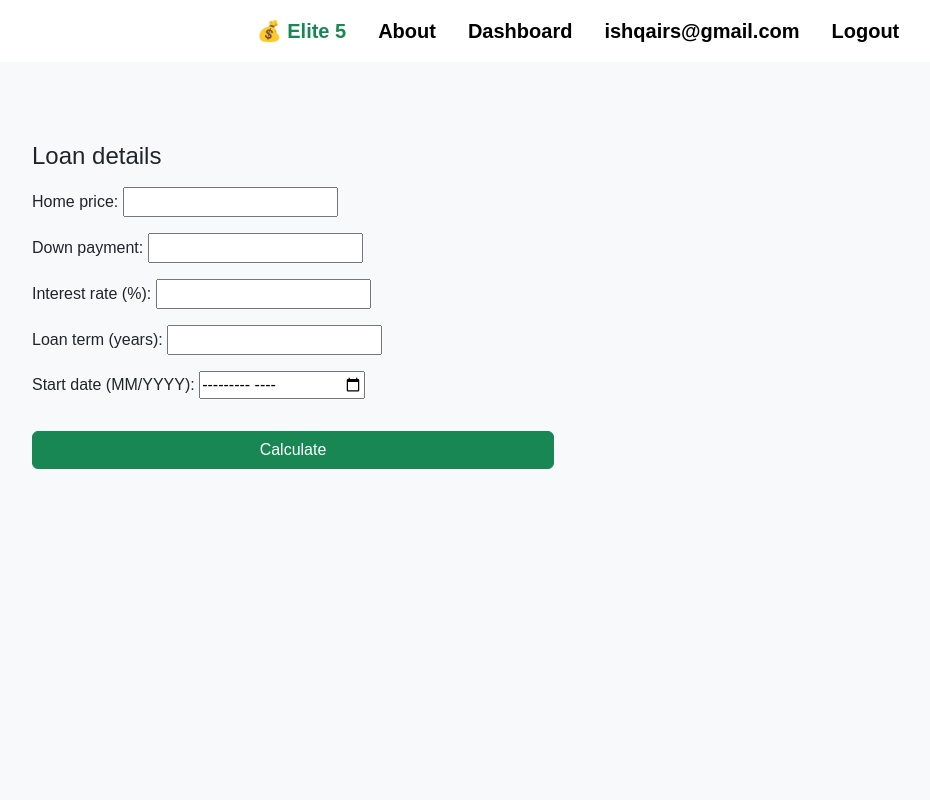
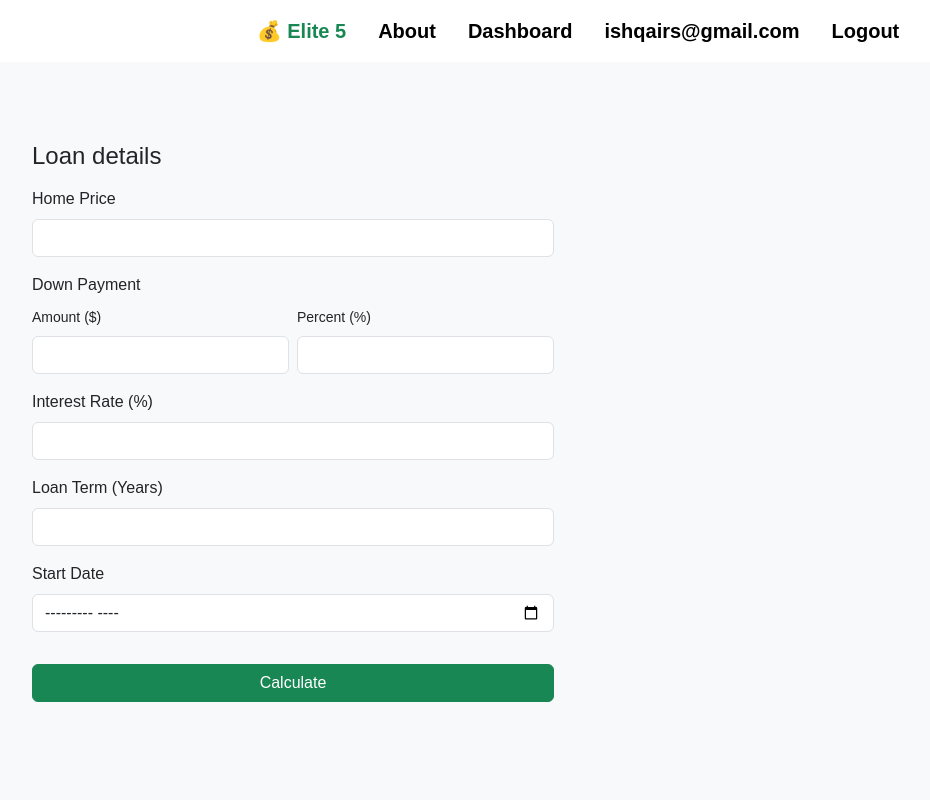
Before and after one commit to DePaul-Spring-2025-CSC-394-903/final-project-poc-team-5, a Django app: page /mortgage/ in a window 1280 px wide. Shown: the whole page, without its empty margins (62-992 px from the left). Run offline with Django 4.2, Linux system fonts and the light colour scheme; a user stored in the database is signed in; some libraries are stand-ins or nearby versions.

Commit message:
some extra

```diff
--- a/hello_project/settings.py
+++ b/hello_project/settings.py
@@ -17,6 +17,7 @@ INSTALLED_APPS = [
     'django.contrib.messages',
     'django.contrib.staticfiles',
     'django.contrib.humanize',
+    'widget_tweaks',
     'main',
 ]
 
--- a/main/forms.py
+++ b/main/forms.py
@@ -84,8 +84,8 @@ class MainPaymentForm(forms.Form):
 
 class MortgageForm(forms.Form):
     home_price = forms.DecimalField(label="Home price", min_value=0)
-    down_payment = forms.DecimalField(label="Down payment", min_value=0)
+    down_payment = forms.DecimalField(label="Down payment ($)", min_value=0, required=False)
+    down_payment_percent = forms.DecimalField(label="Down payment (%)", min_value=0, max_value=100, required=False)
     interest_rate = forms.DecimalField(label="Interest rate (%)", min_value=0)
     loan_term = forms.IntegerField(label="Loan term (years)", min_value=1)
-    #start_date = forms.DateField(label="Start date", widget=forms.DateInput(attrs={'type': 'month'})
     start_date = forms.CharField(label="Start date (MM/YYYY)", widget=forms.TextInput(attrs={'type': 'month'}))
--- a/main/templates/main/mortgage_calculator.html
+++ b/main/templates/main/mortgage_calculator.html
@@ -1,5 +1,6 @@
 {% extends "main/base.html" %}
 {% load static %}
+{% load widget_tweaks %}
 
 {% block content %}
 <div class="container py-5">
@@ -9,7 +10,46 @@
       <h4 class="mb-3">Loan details</h4>
       <form method="post">
         {% csrf_token %}
-        {{ form.as_p }}
+
+        <!-- Home Price -->
+        <div class="mb-3">
+          <label for="id_home_price" class="form-label">Home Price</label>
+          {{ form.home_price|add_class:"form-control" }}
+        </div>
+
+        <!-- Down Payment + Percent -->
+        <div class="mb-3">
+          <label class="form-label">Down Payment</label>
+          <div class="row g-2">
+            <div class="col">
+              <label for="id_down_payment" class="form-label small">Amount ($)</label>
+              {{ form.down_payment|add_class:"form-control" }}
+            </div>
+            <div class="col">
+              <label for="id_down_payment_percent" class="form-label small">Percent (%)</label>
+              {{ form.down_payment_percent|add_class:"form-control" }}
+            </div>
+          </div>
+        </div>
+
+        <!-- Interest Rate -->
+        <div class="mb-3">
+          <label for="id_interest_rate" class="form-label">Interest Rate (%)</label>
+          {{ form.interest_rate|add_class:"form-control" }}
+        </div>
+
+        <!-- Loan Term -->
+        <div class="mb-3">
+          <label for="id_loan_term" class="form-label">Loan Term (Years)</label>
+          {{ form.loan_term|add_class:"form-control" }}
+        </div>
+
+        <!-- Start Date -->
+        <div class="mb-3">
+          <label for="id_start_date" class="form-label">Start Date</label>
+          {{ form.start_date|add_class:"form-control" }}
+        </div>
+
         <button type="submit" class="btn btn-success w-100 mt-3">Calculate</button>
       </form>
     </div>
@@ -31,6 +71,25 @@
   </div>
 </div>
 
+<!-- JavaScript for auto-calculating down payment -->
+<script>
+document.addEventListener("DOMContentLoaded", () => {
+  const priceInput = document.getElementById("id_home_price");
+  const percentInput = document.getElementById("id_down_payment_percent");
+  const downInput = document.getElementById("id_down_payment");
+
+  function updateDownPayment() {
+    const price = parseFloat(priceInput.value.replace(/,/g, '')) || 0;
+    const percent = parseFloat(percentInput.value) || 0;
+    const down = (price * percent / 100).toFixed(2);
+    downInput.value = down;
+  }
+
+  percentInput.addEventListener("input", updateDownPayment);
+});
+</script>
+
+<!-- Donut chart -->
 {% if result %}
 <script src="https://cdn.jsdelivr.net/npm/chart.js"></script>
 <script>
--- a/main/views.py
+++ b/main/views.py
@@ -684,11 +684,16 @@ def mortgage_calculator(request):
         form = MortgageForm(request.POST)
         if form.is_valid():
             price = form.cleaned_data['home_price']
-            down = form.cleaned_data['down_payment']
+            down = form.cleaned_data.get('down_payment') or 0
+            down_percent = form.cleaned_data.get('down_payment_percent') or 0
             rate = form.cleaned_data['interest_rate'] / 100 / 12
             years = form.cleaned_data['loan_term']
 
-            # Parse custom MM/YYYY month picker (if using type="month")
+            # Fallback: if user left down_payment blank but entered a percentage
+            if down == 0 and down_percent:
+                down = price * (down_percent / 100)
+
+            # Handle MM/YYYY input (type="month")
             raw_date = form.cleaned_data['start_date']
             try:
                 start_date = datetime.strptime(raw_date, "%Y-%m")
@@ -700,7 +705,7 @@ def mortgage_calculator(request):
             n = years * 12
 
             try:
-                monthly_payment = principal * (rate * (1 + rate)**n) / ((1 + rate)**n - 1)
+                monthly_payment = principal * (rate * (1 + rate) ** n) / ((1 + rate) ** n - 1)
             except ZeroDivisionError:
                 monthly_payment = principal / n
 
--- a/requirements.txt
+++ b/requirements.txt
@@ -1,2 +1,3 @@
 Django>=4.2,<5
 psycopg2-binary>=2.9
+django-widget-tweaks>=1.4.12
```
